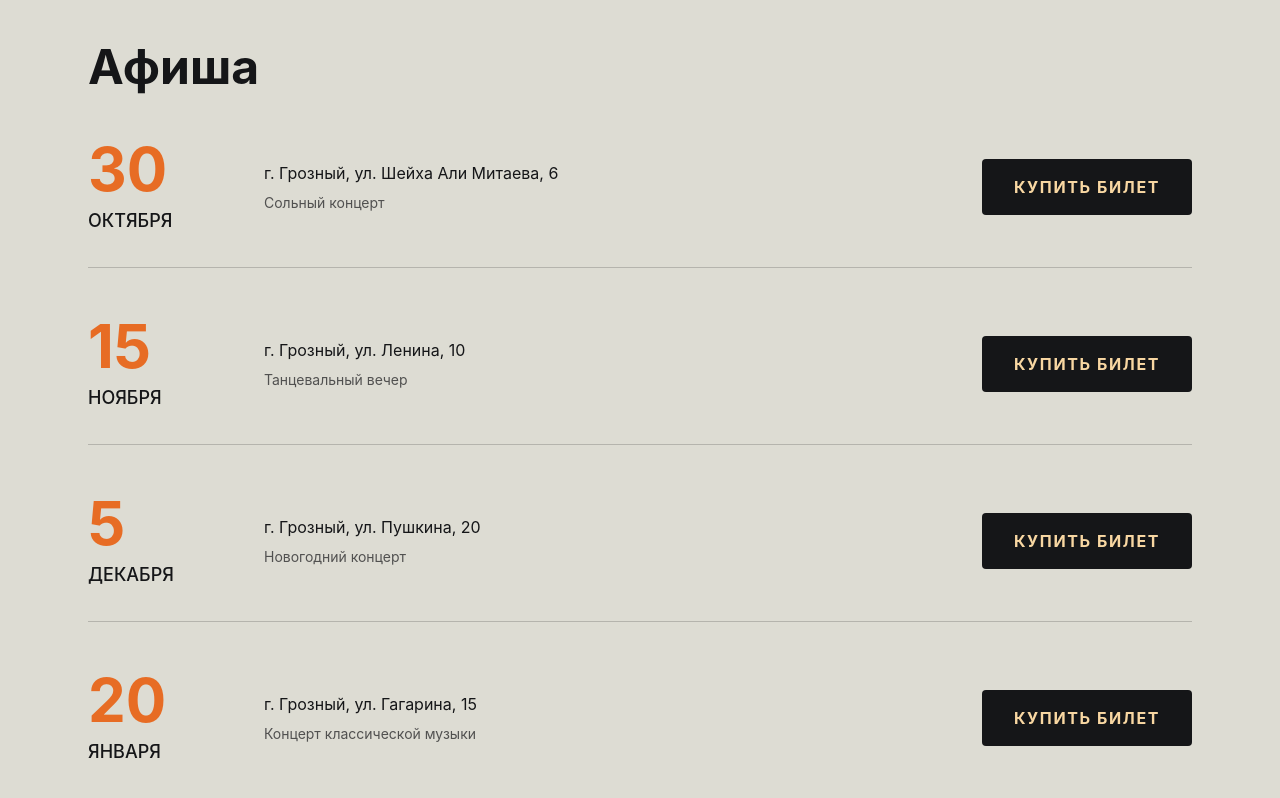
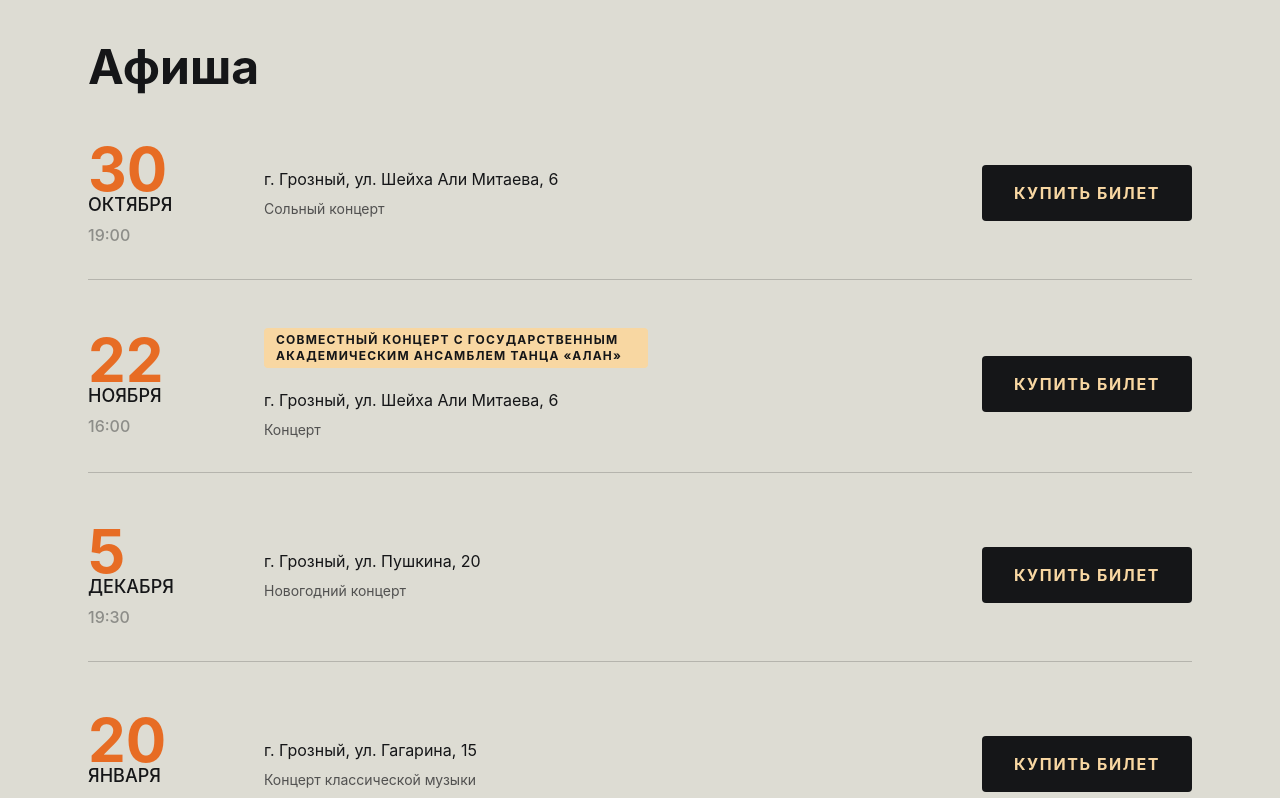
Before and after one commit to ibragim-ast/vainakh, a Next.js app: page / in a window 1280 px wide. Shown: the part 720-1518 px from the top of the page. Built offline with nearby package versions, Linux system fonts and the light colour scheme.

Commit message:
Добавлено время и описание для особенных мероприятий

```diff
--- a/src/app/events/page.tsx
+++ b/src/app/events/page.tsx
@@ -30,6 +30,8 @@ export default function EventsPage() {
                 key={item.id}
                 dayOfTheMonth={item.dayOfTheMonth}
                 month={item.month}
+                time={item.time}
+                badge={item.badge}
                 address={item.address}
                 description={item.description}
               />
--- a/src/components/blocks/Afisha.tsx
+++ b/src/components/blocks/Afisha.tsx
@@ -26,6 +26,8 @@ export default async function Afisha() {
               key={item.id}
               dayOfTheMonth={item.dayOfTheMonth}
               month={item.month}
+              time={item.time}
+              badge={item.badge}
               address={item.address}
               description={item.description}
             />
--- a/src/components/layouts/Header.tsx
+++ b/src/components/layouts/Header.tsx
@@ -46,7 +46,7 @@ export default function Header() {
               height={90}
               className="h-14 md:h-22.5 w-auto"
               priority
-              src={isA11yMode ? "/logo-a11y.svg" : "/logo.png"}
+              src="/logo.png"
             />
           </Link>
 
--- a/src/components/ui/EventCard.tsx
+++ b/src/components/ui/EventCard.tsx
@@ -1,6 +1,7 @@
 interface EventCardProps {
   dayOfTheMonth: number;
   month: string;
+  time: string;
   description: string;
   address: string;
   badge?: string;
@@ -11,23 +12,35 @@ export default function EventCard({
   month,
   description,
   address,
+  badge,
+  time,
 }: EventCardProps) {
   return (
-    <div className="mt-12 flex flex-col md:flex-row gap-6 md:gap-10 items-start md:items-center justify-between border-b border-brand-dark/20 pb-8">
+    <div className="mt-12 flex flex-col md:flex-row gap-6 md:gap-10 items-start md:items-center justify-between border-b border-brand-dark/20 pb-8 group">
       <div className="flex flex-col md:flex-row gap-6 md:gap-12 md:items-center">
-        <div className="flex flex-col gap-2 md:w-32 md:shrink-0">
+        <div className="flex flex-col md:w-32 md:shrink-0">
           <span className=" md:text-6xl font-sans  text-brand-orange text-5xl font-bold">
             {dayOfTheMonth}
           </span>
-          <span className="text-lg uppercase font-medium">{month}</span>
+          <span className="text-lg uppercase font-medium -mt-2">{month}</span>
+          <span className="text-sm md:text-base font-medium text-brand-dark/40 mt-1 uppercase">
+            {time}
+          </span>
         </div>
         <div className="flex flex-col gap-2 md:w-96">
+          {badge && (
+            <span className="inline-block w-fit bg-brand-gold text-brand-dark px-3 py-1 text-xs uppercase tracking-widest font-bold mb-3 rounded-sm">
+              {badge}
+            </span>
+          )}
           <span>{address}</span>
-          <p className="text-sm text-brand-dark/70">{description}</p>
+          <p className="text-sm text-brand-dark/70 transition-all decoration-brand-orange underline-offset-4 group-hover:underline">
+            {description}
+          </p>
         </div>
       </div>
       <div>
-        <button className="bg-brand-dark text-brand-gold px-8 py-4 uppercase tracking-widest font-bold rounded-sm transition-colors hover:bg-brand-orange hover:text-brand-dark">
+        <button className="bg-brand-dark text-brand-gold uppercase tracking-widest font-bold rounded-sm transition-colors hover:bg-brand-orange hover:text-brand-dark whitespace-nowrap shrink-0 px-6 py-3 md:px-8 md:py-4">
           Купить билет
         </button>
       </div>
--- a/src/data/events.ts
+++ b/src/data/events.ts
@@ -10,11 +10,13 @@ export const eventsData = [
   },
   {
     id: 2,
-    dayOfTheMonth: 15,
+    dayOfTheMonth: 22,
     month: "ноября",
-    time: "18:00",
-    description: "Танцевальный вечер",
-    address: "г. Грозный, ул. Ленина, 10",
+    time: "16:00",
+    description: "Концерт",
+    badge:
+      "Совместный концерт с Государственным академическим ансамблем танца «Алан»",
+    address: "г. Грозный, ул. Шейха Али Митаева, 6",
     dateIso: "2026-11-15",
   },
   {
--- a/src/types/index.ts
+++ b/src/types/index.ts
@@ -3,6 +3,7 @@ export interface IEvent {
   dayOfTheMonth: number;
   month: string;
   time: string;
+  badge?: string;
   description: string;
   address: string;
   dateIso: string;
```
